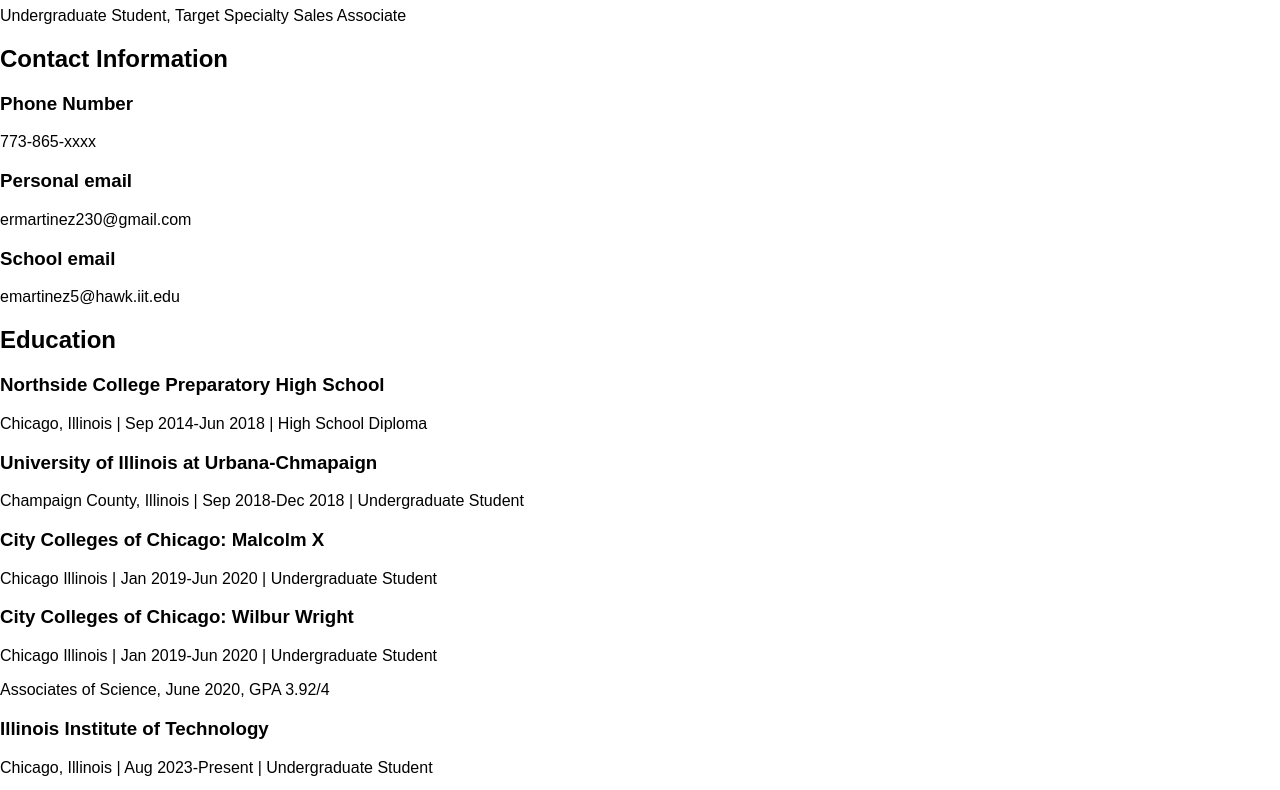
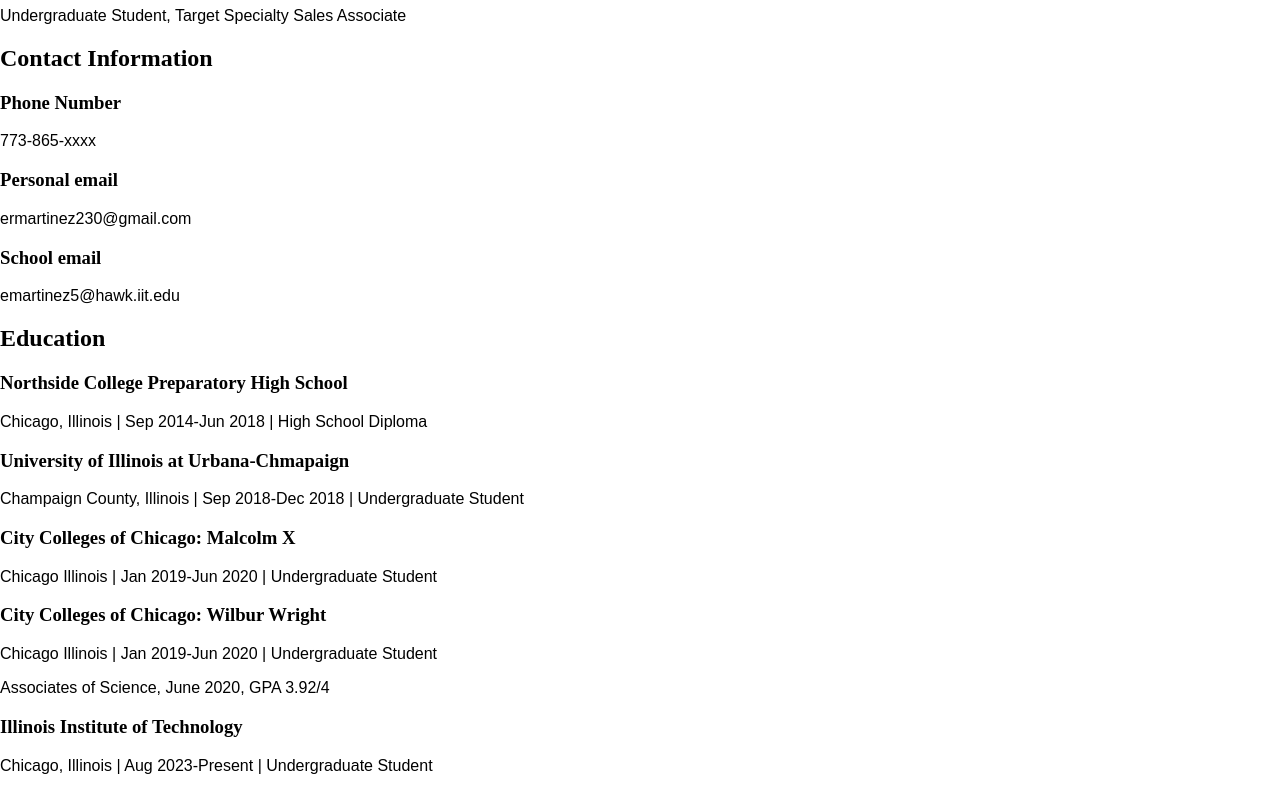
Before and after one commit to emartinez5/Project2, a plain HTML site: page index.html in a window 1280 px wide. Shown: the part 111-901 px from the top of the page. Drawn offline with Linux system fonts and the light colour scheme.

Commit message:
Update style.css
fixed error

```diff
--- a/css/style.css
+++ b/css/style.css
@@ -36,6 +36,6 @@
   background-color: #815034;
 }
 
-h1, h2, h3. h4{
+h1, h2, h3, h4{
   font-family: Libre-Baskerville
 }
```
